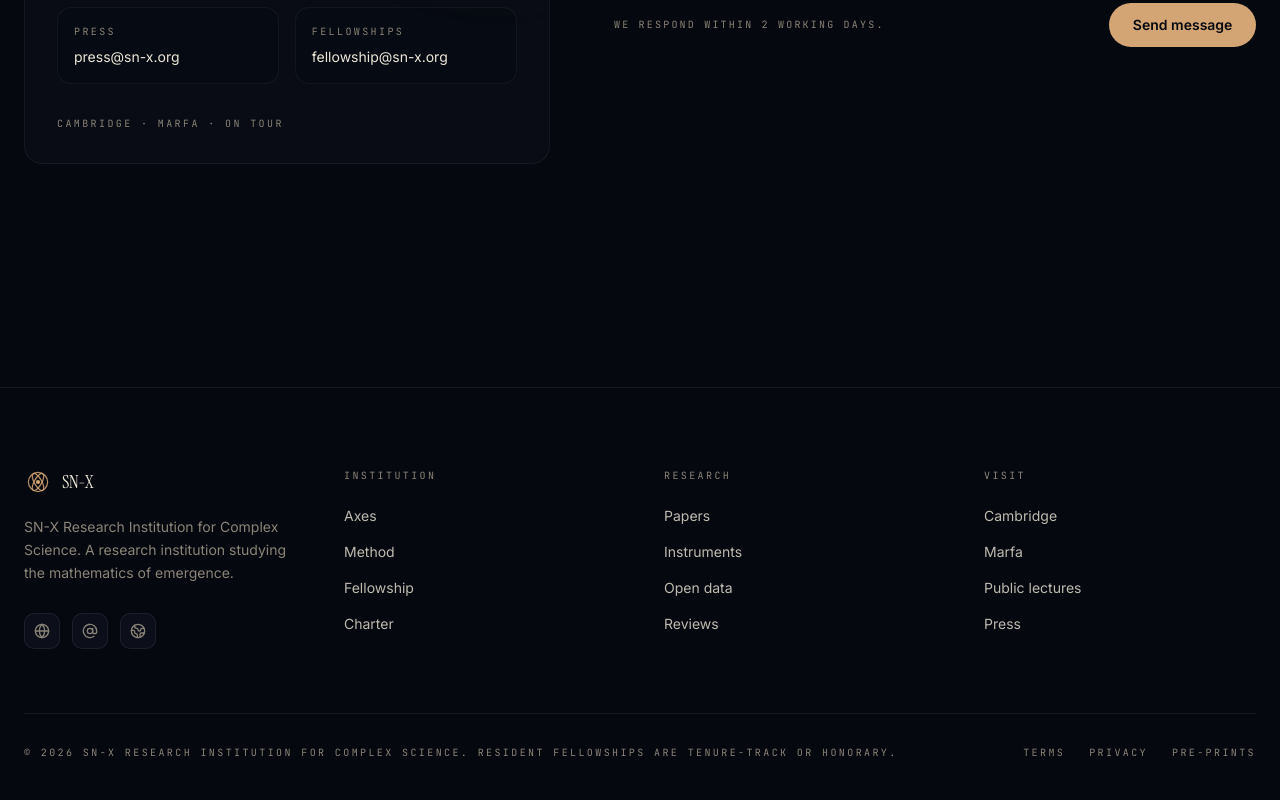
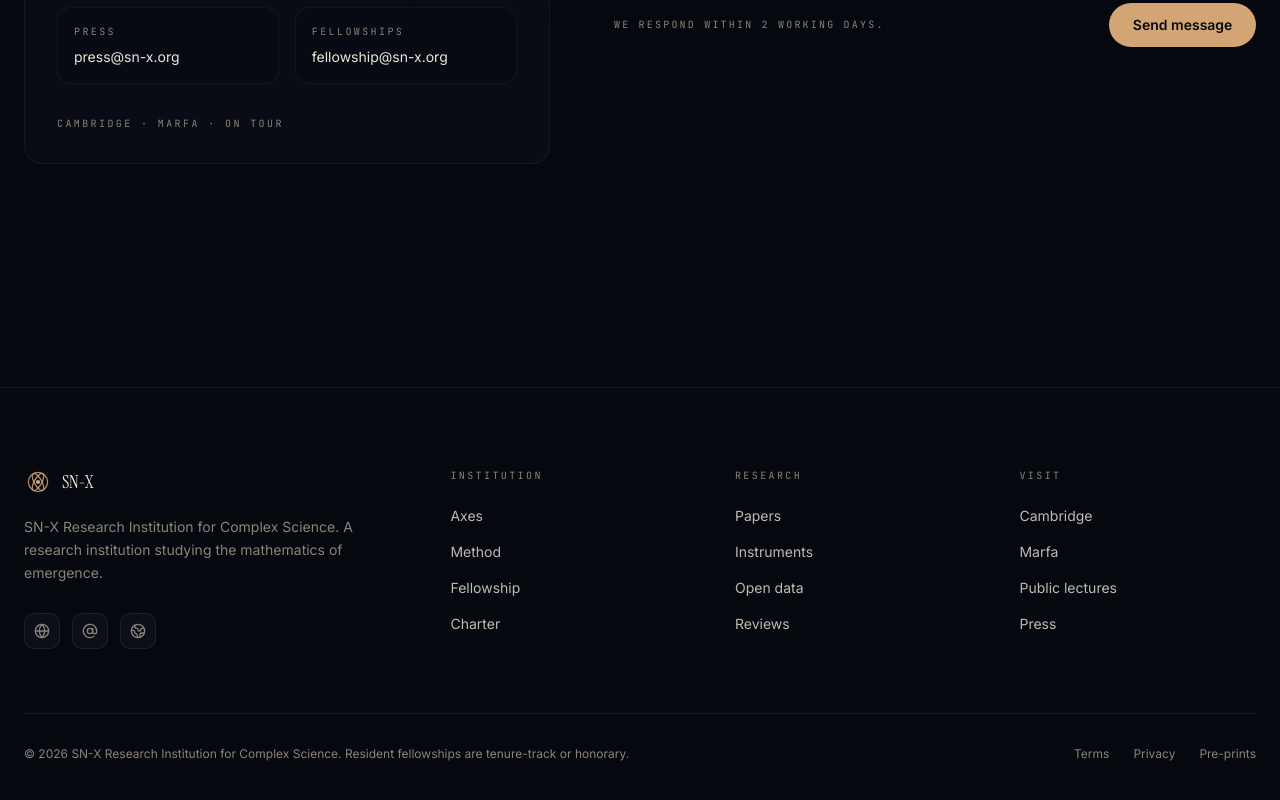
Before and after one commit to sndashx/snippetx, a Next.js app: page / in a window 1280 px wide. Shown: the part 9086-9886 px from the top of the page. Built offline with nearby package versions, Linux system fonts and the light colour scheme; no server answers.

Commit message:
fix: revert footer grid ratio, remove duplicate gap-6 and unsolicited styling

```diff
--- a/src/components/footer.tsx
+++ b/src/components/footer.tsx
@@ -42,7 +42,7 @@ export function Footer() {
   return (
     <footer className="relative mt-24 border-t border-border">
       <div className="relative mx-auto max-w-7xl px-6 py-20">
-        <div className="grid gap-12 lg:grid-cols-[1fr_1fr_1fr_1fr]">
+        <div className="grid gap-12 lg:grid-cols-[1.6fr_1fr_1fr_1fr]">
           <div>
             <Link
               href="/"
@@ -92,12 +92,12 @@ export function Footer() {
           ))}
         </div>
 
-        <div className="mt-16 flex flex-col items-start justify-between gap-6 border-t border-border pt-8 text-xs text-muted-foreground sm:flex-row sm:items-center gap-6 font-mono text-[10px] uppercase tracking-[0.24em]">
+        <div className="mt-16 flex flex-col items-start justify-between gap-6 border-t border-border pt-8 text-xs text-muted-foreground sm:flex-row sm:items-center">
           <p>
             &copy; {new Date().getFullYear()} {labNameLong}. Resident
             fellowships are tenure-track or honorary.
           </p>
-          <div className="flex items-center gap-6 font-mono text-[10px] uppercase tracking-[0.24em]">
+          <div className="flex items-center gap-6">
             <Link href="/terms" className="transition-colors hover:text-foreground">
               Terms
             </Link>
```
